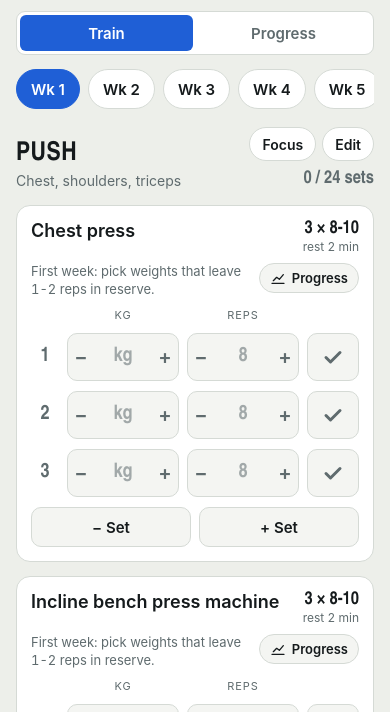
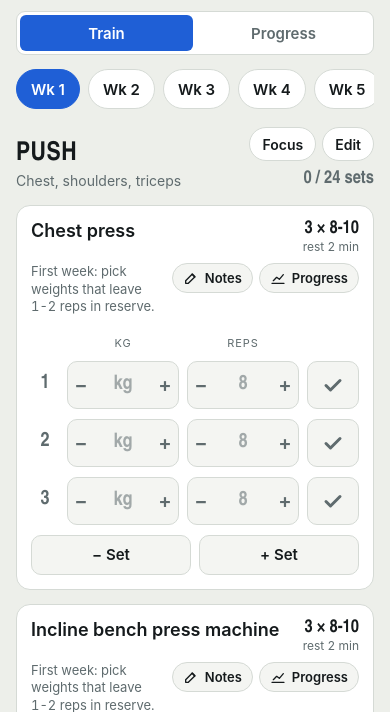
Before and after one commit to alib101/Workout-log, a plain HTML site: page index.html in a window 390 px wide. Shown: the part 55-767 px from the top of the page. Drawn offline with Linux system fonts and the light colour scheme.

Commit message:
Add per-exercise machine/setup notes; don't reload for updates mid-rest or while typing
Co-Authored-By: Claude Opus 5.5 <noreply@anthropic.com>
Claude-Session: https://claude.ai/code/session_01YcDEwKAHW1TMX1NJ7BNreb

```diff
--- a/index.html
+++ b/index.html
@@ -178,6 +178,16 @@ input:focus, textarea:focus { border-color: var(--accent); outline: none; }
 .adjbtn { height: 40px; border-radius: 10px; border: 1px solid var(--line); background: var(--field); font-weight: 600; font-size: 15px; cursor: pointer; }
 .adjbtn:disabled { opacity: .4; cursor: default; }
 .adjbtn.confirm { background: var(--danger); border-color: var(--danger); color: var(--surface); }
+.tools { display: flex; gap: 6px; flex: 0 0 auto; }
+.notesbtn.has { border-color: var(--accent); color: var(--accent); }
+.notesbtn[aria-expanded="true"] { background: var(--ink); color: var(--bg); border-color: var(--ink); }
+.setupnote { display: flex; gap: 8px; align-items: baseline; width: 100%; text-align: left; background: var(--field); border: 1px dashed var(--line); border-radius: 8px; padding: 8px 10px; cursor: pointer; font-size: 14px; }
+.setupico { flex: 0 0 auto; font-size: 11px; letter-spacing: .08em; text-transform: uppercase; color: var(--accent); font-weight: 700; }
+.setuptxt { white-space: pre-wrap; overflow-wrap: anywhere; min-width: 0; }
+.setupbox { display: flex; flex-direction: column; gap: 8px; background: var(--field); border: 1px solid var(--accent); border-radius: 10px; padding: 10px; }
+.setuplab { font-size: 11px; letter-spacing: .08em; text-transform: uppercase; color: var(--muted); }
+.setupbox textarea { min-height: 76px; padding: 8px 10px; background: var(--surface); resize: vertical; line-height: 1.4; }
+.setupdone { align-self: flex-end; height: 36px; padding: 0 16px; border-radius: 10px; border: 0; background: var(--accent); color: var(--accent-ink); font-weight: 600; cursor: pointer; }
 .repeatbtn:disabled { border-color: var(--line); color: var(--muted); cursor: default; }
 .jump { align-self: flex-start; height: 36px; padding: 0 14px; border-radius: 18px; border: 1px solid var(--accent); background: var(--surface); color: var(--accent); font-weight: 600; font-size: 14px; cursor: pointer; }
 .tab .d.next { font-weight: 700; color: var(--accent); }
@@ -286,7 +296,7 @@ footer { position: fixed; left: 0; right: 0; bottom: 0; background: var(--surfac
   "use strict";
   // [name, sets, reps, rest, add-kg step, form note]. Built around a recovering lower back:
   // no loaded twisting or bending forward, supported positions, core work that resists movement.
-  var APP_VERSION = "10";
+  var APP_VERSION = "11";
   var PLAN_VERSION = 2;
   var DEFAULT_PLAN = [
     { key: "push", name: "Push", day: 1, focus: "Chest, shoulders, triceps", ex: [
@@ -350,7 +360,7 @@ footer { position: fixed; left: 0; right: 0; bottom: 0; background: var(--surfac
   var view = { week: 0, day: 0, edit: false, section: "train", pweek: null, focus: false, fi: null, fiKey: null };
   try { view.focus = localStorage.getItem("split-log-focus") === "1"; } catch (e) {}
   try { if (localStorage.getItem("split-log-section") === "progress") view.section = "progress"; } catch (e) {}
-  var openCharts = {};
+  var openCharts = {}, openNotes = {};
 
   function load() {
     try {
@@ -951,8 +961,46 @@ footer { position: fixed; left: 0; right: 0; bottom: 0; background: var(--surfac
     cb.innerHTML = '<svg viewBox="0 0 24 24" aria-hidden="true"><path d="M3 20h18M5 16l5-5 4 3 6-7"/></svg>Progress';
     var open = !!openCharts[ex.id];
     cb.setAttribute("aria-expanded", open ? "true" : "false");
-    if (!isTimed(ex)) meta.appendChild(cb);
+    var tools = el("div", "tools");
+    var nbtn = el("button", "chartbtn notesbtn" + (ex.setup ? " has" : "")); nbtn.type = "button";
+    nbtn.innerHTML = '<svg viewBox="0 0 24 24" aria-hidden="true"><path d="M4 20h4l10-10-4-4L4 16z"/><path d="M13.5 6.5l4 4"/></svg>Notes';
+    nbtn.setAttribute("aria-expanded", openNotes[ex.id] ? "true" : "false");
+    tools.appendChild(nbtn);
+    if (!isTimed(ex)) tools.appendChild(cb);
+    meta.appendChild(tools);
     card.appendChild(meta);
+
+    // Machine and setup notes: kept on the exercise, so they show every week.
+    var notesHost = el("div");
+    function paintNotes() {
+      notesHost.textContent = "";
+      nbtn.setAttribute("aria-expanded", openNotes[ex.id] ? "true" : "false");
+      nbtn.classList.toggle("has", !!ex.setup);
+      if (openNotes[ex.id]) {
+        var box = el("div", "setupbox");
+        var lb = el("label", "setuplab", "Machine and setup notes"); lb.htmlFor = "setup-" + ex.id;
+        var ta = el("textarea"); ta.id = "setup-" + ex.id; ta.rows = 3; ta.value = ex.setup || "";
+        ta.placeholder = "e.g. Seat 4, back pad 2, handles in the middle. Pin 7 is 45 kg.";
+        ta.oninput = function () { ex.setup = ta.value; save(); nbtn.classList.toggle("has", !!ex.setup.trim()); };
+        var done = el("button", "setupdone", "Done"); done.type = "button";
+        done.onclick = function () { openNotes[ex.id] = false; paintNotes(); };
+        box.appendChild(lb); box.appendChild(ta); box.appendChild(done);
+        notesHost.appendChild(box);
+      } else if (ex.setup && ex.setup.trim()) {
+        var pv = el("button", "setupnote"); pv.type = "button";
+        pv.setAttribute("aria-label", "Edit setup notes: " + ex.setup);
+        pv.appendChild(el("span", "setupico", "Setup"));
+        pv.appendChild(el("span", "setuptxt", ex.setup.trim()));
+        pv.onclick = function () { openNotes[ex.id] = true; paintNotes(); };
+        notesHost.appendChild(pv);
+      }
+    }
+    nbtn.onclick = function () {
+      openNotes[ex.id] = !openNotes[ex.id]; paintNotes();
+      if (openNotes[ex.id]) { var t = notesHost.querySelector("textarea"); if (t) t.focus(); }
+    };
+    paintNotes();
+    card.appendChild(notesHost);
     var chartHost = el("div"); chartHost.hidden = !open;
     if (open) chartHost.appendChild(chartBlock(ex));
     cb.onclick = function () {
@@ -1321,9 +1369,18 @@ footer { position: fixed; left: 0; right: 0; bottom: 0; background: var(--surfac
       reg.update().catch(function () {});
       document.addEventListener("visibilitychange", function () { if (document.visibilityState === "visible") reg.update().catch(function () {}); });
     }).catch(function () {});
+    // A new version only reloads the app when you're not mid-rest or typing, so nothing in progress is interrupted.
+    var wantReload = false;
+    function busy() {
+      var a = document.activeElement;
+      return !$("timer").hidden || (a && (a.tagName === "INPUT" || a.tagName === "TEXTAREA"));
+    }
+    function tryReload() { if (wantReload && !reloaded && !busy()) { reloaded = true; location.reload(); } }
     navigator.serviceWorker.addEventListener("controllerchange", function () {
-      if (hadController && !reloaded) { reloaded = true; location.reload(); }
+      if (!hadController) return;
+      wantReload = true; tryReload();
     });
+    setInterval(tryReload, 5000);
   }
 })();
 </script>
--- a/sw.js
+++ b/sw.js
@@ -1,5 +1,5 @@
 // Offline cache. Bump VERSION (and APP_VERSION in index.html) on every change so phones pick up the new copy.
-var VERSION = "split-log-v10";
+var VERSION = "split-log-v11";
 var FILES = ["./", "./index.html", "./manifest.webmanifest", "./icon-180.png", "./icon-192.png", "./icon-512.png"];
 
 self.addEventListener("install", function (e) {
```
